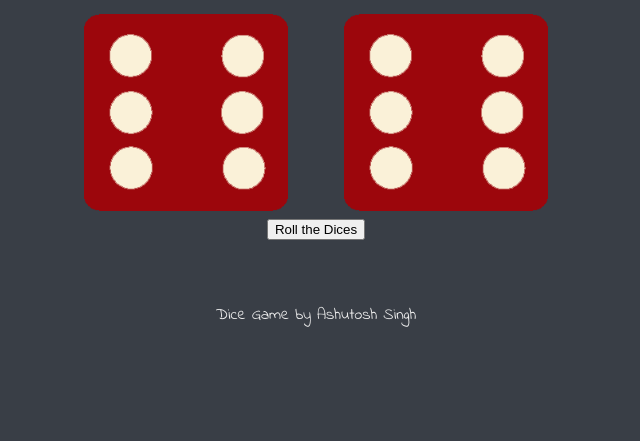
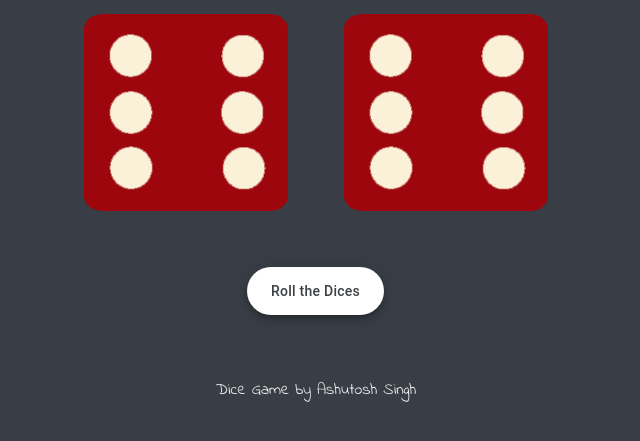
Before and after one commit to ashutoshsinghshrinet/DiceGame, a plain HTML site: page index.html in a window 1280 px wide. Shown: the part 321-762 px from the top of the page, without its empty margins (324-964 px from the left). Drawn offline with Linux system fonts and the light colour scheme.

Commit message:
Update style.css
pdated CSS for Button

```diff
--- a/style.css
+++ b/style.css
@@ -37,3 +37,54 @@ footer {
     text-align: center;
     font-family: 'Indie Flower', cursive;
 }
+
+#rollbtn {
+    align-items: center;
+    appearance: none;
+    background-color: #fff;
+    border-radius: 24px;
+    border-style: none;
+    box-shadow: rgba(0, 0, 0, .2) 0 3px 5px -1px,rgba(0, 0, 0, .14) 0 6px 10px 0,rgba(0, 0, 0, .12) 0 1px 18px 0;
+    box-sizing: border-box;
+    color: #3c4043;
+    cursor: pointer;
+    display: inline-flex;
+    fill: currentcolor;
+    font-family: "Google Sans",Roboto,Arial,sans-serif;
+    font-size: 14px;
+    font-weight: 500;
+    height: 48px;
+    justify-content: center;
+    letter-spacing: .25px;
+    line-height: normal;
+    max-width: 100%;
+    overflow: visible;
+    padding: 2px 24px;
+    position: relative;
+    text-align: center;
+    text-transform: none;
+    transition: box-shadow 280ms cubic-bezier(.4, 0, .2, 1),opacity 15ms linear 30ms,transform 270ms cubic-bezier(0, 0, .2, 1) 0ms;
+    user-select: none;
+    -webkit-user-select: none;
+    touch-action: manipulation;
+    width: auto;
+    will-change: transform,opacity;
+    z-index: 0;
+    margin-top:3rem;
+}
+
+
+#rollbtn:hover {
+    background: #F6F9FE;
+    color: #174ea6;
+}
+
+#rollbtn:active {
+    box-shadow: 0 4px 4px 0 rgb(60 64 67 / 30%), 0 8px 12px 6px rgb(60 64 67 / 15%);
+    outline: none;
+}
+
+#rollbtn:focus {
+    outline: none;
+    border: 2px solid #4285f4;
+}
```
